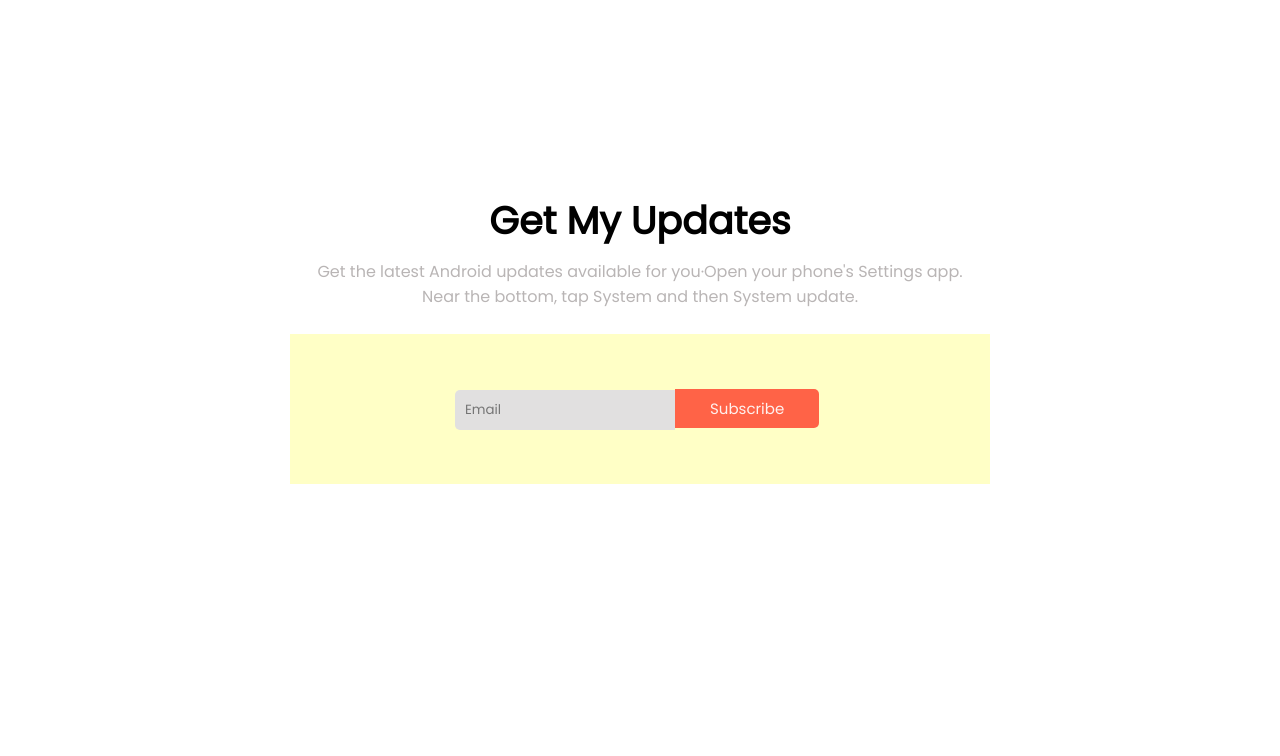
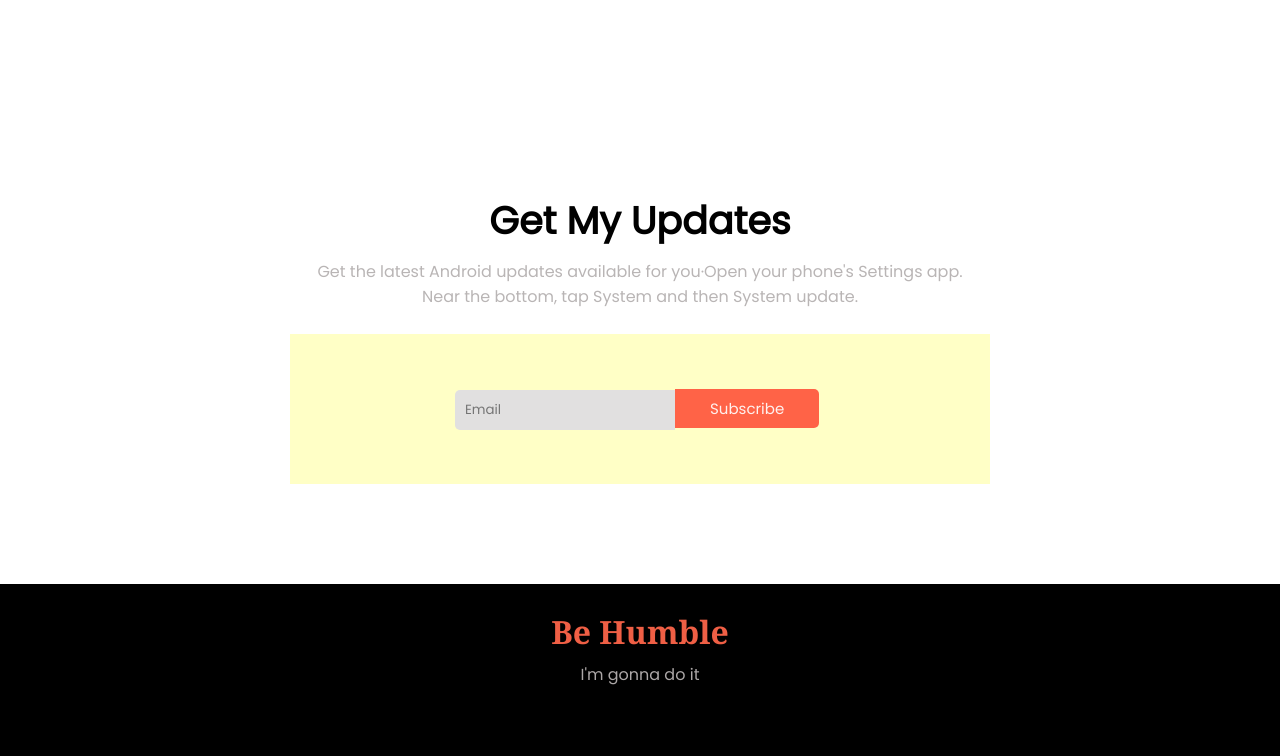
Before and after one commit to lutfor532/assignment-01, a plain HTML site: page index.html in a window 1280 px wide. Shown: the part 2179-2935 px from the top of the page. Before the commit the page ends 2763 px from the top, so only its background shows below. Drawn offline with Linux system fonts and the light colour scheme.

Commit message:
assignment-01

```diff
--- a/index.html
+++ b/index.html
@@ -123,6 +123,12 @@
             </div>
         </div>
     </form>
+    <!--footer section -->
+
+    <footer>
+        <h1>Be Humble</h1>
+        <p>I'm gonna do it</p>
+    </footer>
 </body>
 
 </html>
--- a/style.css
+++ b/style.css
@@ -287,3 +287,26 @@
 .submit-form h1 {
     font-size: 38px;
 }
+
+/* footer code start */
+
+footer {
+    height: 172px;
+    width: 100%;
+    background: black;
+}
+
+footer h1 {
+    color: #ef5f45;
+    text-align: center;
+    padding-top: 26px;
+    padding-bottom: 9px;
+    font-family: Cambria, Cochin, Georgia, Times, 'Times New Roman', serif;
+
+}
+
+footer p {
+    text-align: center;
+    color: #aca7a7;
+
+}
```
